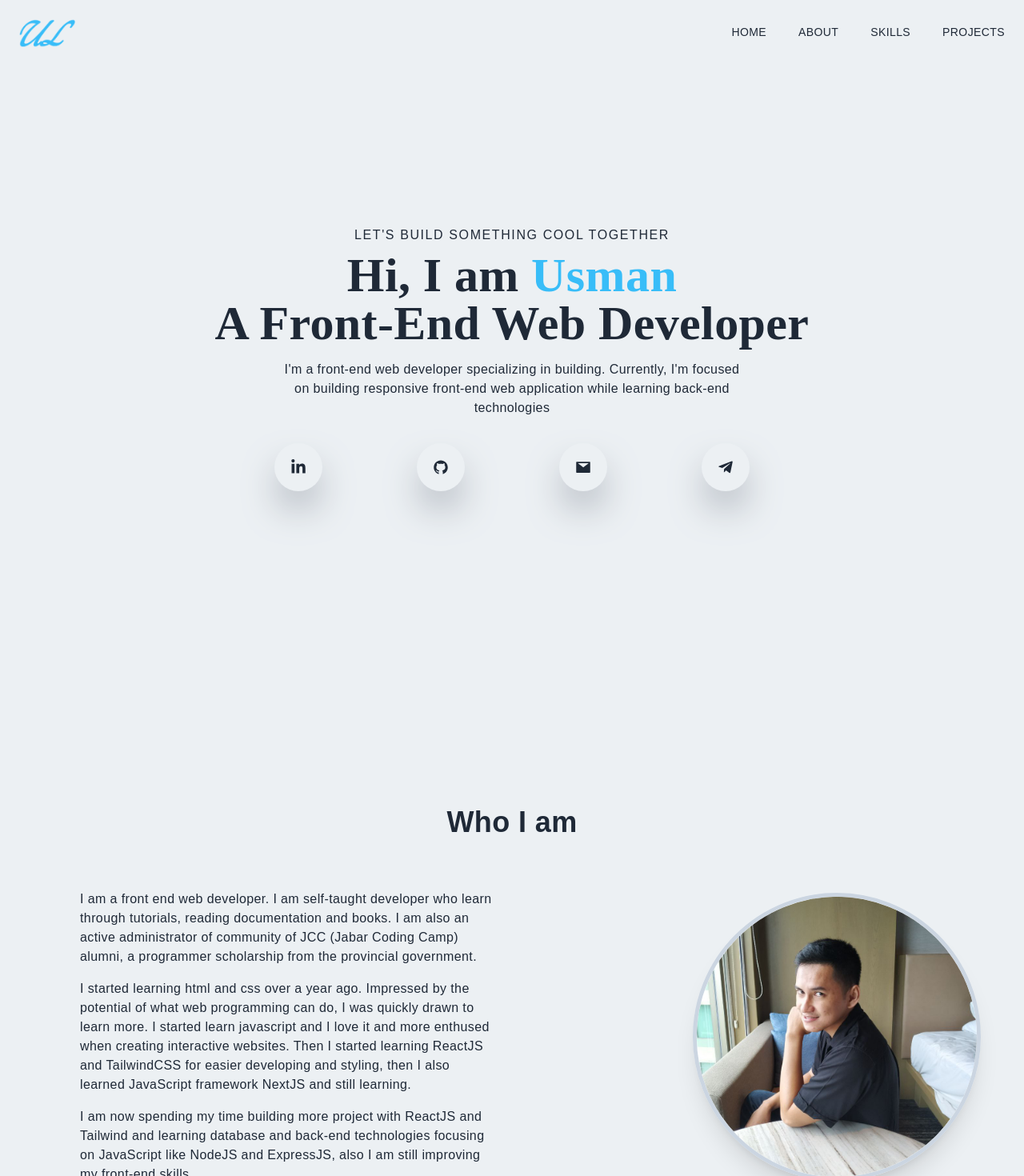
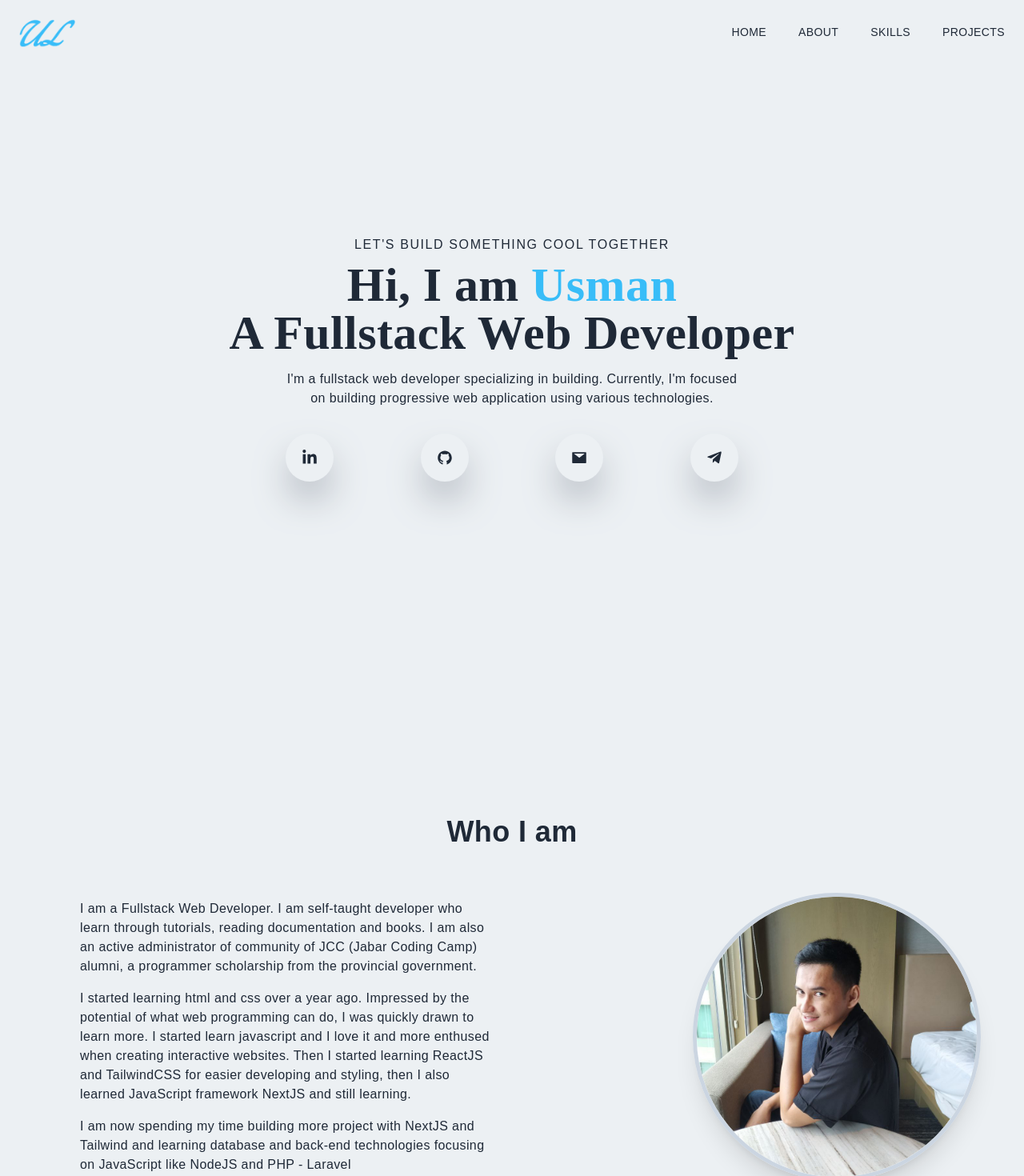
Before and after one commit to usmanlubis/usmanlubis.github.io, a Next.js app: page / in a window 1280 px wide. Shown: the top 1470 px of the page at 80% size. Built offline with nearby package versions, Linux system fonts and the light colour scheme.

Commit message:
update about

```diff
--- a/components/About.jsx
+++ b/components/About.jsx
@@ -10,7 +10,7 @@ function About() {
         <div className="grid md:grid-cols-2 justify-center gap-4 items-center">
           <div className="md:w-[100] md:text-sm lg:text-base px-4">
             <p>
-              I am a front end web developer. I am self-taught developer
+              I am a Fullstack Web Developer. I am self-taught developer
               who learn through tutorials, reading documentation
               and books. I am also an active administrator of community
               of JCC (Jabar Coding
@@ -26,10 +26,9 @@ function About() {
               styling, then I also learned JavaScript framework NextJS and still learning.
             </p>
             <p className="mb-4 md:mb-0">
-              I am now spending my time building more project with ReactJS and
+              I am now spending my time building more project with NextJS and
               Tailwind and learning database and back-end technologies focusing
-              on JavaScript like NodeJS and ExpressJS, also I am still improving
-              my front-end skills
+              on JavaScript like NodeJS and PHP - Laravel
             </p>
           </div>
           <Image
--- a/components/Main.jsx
+++ b/components/Main.jsx
@@ -13,11 +13,10 @@ function Main() {
             Hi, I am
             <span className="text-[#38BDF8]"> Usman</span>
           </h1>
-          <h1>A Front-End Web Developer</h1>
+          <h1>A Fullstack Web Developer</h1>
           <p className="max-w-xl m-auto my-4">
-            I&apos;m a front-end web developer specializing in building. Currently,
-            I&apos;m focused on building responsive front-end web application
-            while learning back-end technologies
+            I&apos;m a fullstack web developer specializing in building. Currently,
+            I&apos;m focused on building progressive web application using various technologies.
           </p>
           <div href="/" className="flex justify-between items-center w-[80%] mx-auto mt-8">
             <Link
```
